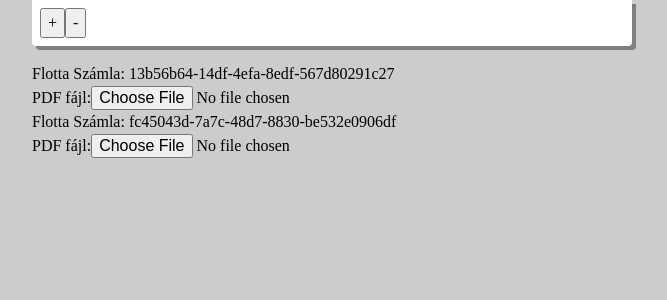
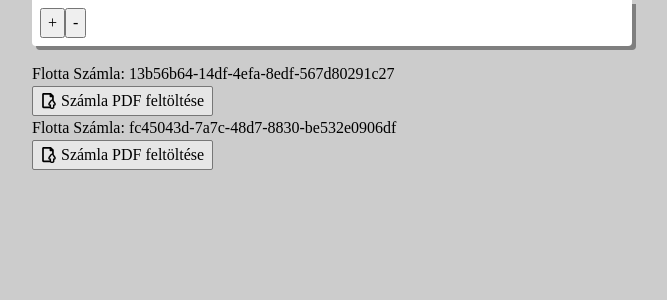
Before and after one commit to embee-dev/flotta-olvaso, a React (Vite) app: page / in a window 1280 px wide. Shown: the top 300 px of the page, without its empty margins (308-975 px from the left). Built offline with nearby package versions, Linux system fonts and the light colour scheme.

Commit message:
refactor Szamla Element, mark invalid PDF files, add CSS

```diff
--- a/src/App.css
+++ b/src/App.css
@@ -29,3 +29,46 @@ body {
     flex-grow: 1;
     flex-shrink: 0;
 }
+
+.flottaSzamlaElement {
+}
+.flottaSzamlaElement-invalid {
+    .flottaSzamlaElement-filename {
+        color: red;
+        text-decoration: line-through;
+    }
+}
+.flottaSzamlaElement-content {
+    display: flex;
+    align-items: center;
+    gap: 10px;
+}
+.flottaSzamlaElement-hidden {
+    position: absolute !important;
+    height: 1px;
+    width: 1px;
+    overflow: hidden;
+    clip: rect(1px, 1px, 1px, 1px);
+}
+.flottaSzamlaElement-hidden:is(:focus, :focus-within) + .flottaSzamlaElement-label {
+    outline: thin dotted;
+}
+
+.flottaButton {
+    display: inline-flex;
+    gap: 4px;
+    border: solid 1px #777;
+    border-radius: 2px;
+    padding: 2px 8px;
+    --brightness: 90%;
+    background-color: hsl(0, 0%, var(--brightness));
+    transition: background-color 200ms;
+    cursor: pointer;
+}
+.flottaButton:hover {
+    --brightness: 80%;
+}
+.flottaIcon {
+    display: inline-block;
+    width: 16px;
+}
--- a/src/App.jsx
+++ b/src/App.jsx
@@ -14,6 +14,7 @@ const szamlakSzama = 2;
 const szamlaInterFace = {
   sorszam: '',
   vegosszeg: 0,
+  invalid: false
 };
 const szamlaElemek = Array.from({ length: szamlakSzama }, (v, i) => {
   return createBlankSzamla();
@@ -67,11 +68,18 @@ function App() {
       if (sorszam && vegosszeg) {
         updateSzamlak((draft) => {
           const szamla = draft.find((a) => a.id === key);
+          szamla.invalid = false;
           szamla.vegosszeg = vegosszeg;
           szamla.sorszam = sorszam;
         });
       } else {
         alert(`Could not extract data from PDF file: "${fileName}"\nSelect another file!`);
+        updateSzamlak((draft) => {
+          const szamla = draft.find((a) => a.id === key);
+          szamla.invalid = true;
+          szamla.vegosszeg = szamlaInterFace.vegosszeg;
+          szamla.sorszam = szamlaInterFace.sorszam;
+        });
       }
     })();
   }
@@ -97,6 +105,7 @@ function App() {
             onFileSelect={printFile}
             id={szamla.id}
             key={szamla.id}
+            isInvalid={szamla.invalid}
             title={szamla.id}
           />
         ))}
--- a/src/SzamlaElement.jsx
+++ b/src/SzamlaElement.jsx
@@ -1,4 +1,10 @@
-export default function SzamlaElement({ id, title, onFileSelect }) {
+import copyIcon from '/icons/icon-copy.svg';
+import uploadIcon from '/icons/icon-upload.svg';
+
+import { useState } from 'react';
+
+export default function SzamlaElement({ id, title, isInvalid, onFileSelect }) {
+  const [fileName, setFileName] = useState(null);
   const inputId = `file-${id}`;
 
   function handleFileSelect(e) {
@@ -7,21 +13,26 @@ export default function SzamlaElement({ id, title, onFileSelect }) {
       return;
     }
     const uploadedFile = URL.createObjectURL(e.target?.files[0]);
-    const originalFileName = e.target?.files[0]?.name;
-    onFileSelect(uploadedFile, originalFileName, id);
+    setFileName(e.target?.files[0]?.name);
+    onFileSelect(uploadedFile, fileName, id);
   }
 
   return (
-    <article className="flottaSzamlaElement">
+    <article className={`flottaSzamlaElement${isInvalid ? ' flottaSzamlaElement-invalid' : ''}`}>
       <header className="flottaSzamlaElement-header">Flotta Számla: {title}</header>
       <section className="flottaSzamlaElement-content">
-        <label htmlFor={inputId}>PDF fájl:</label>
+        {isInvalid}
       <input
             id={inputId}
+            className="flottaSzamlaElement-hidden"
             type="file"
             accept=".pdf"
             onChange={handleFileSelect}
           />
+        <label className="flottaSzamlaElement-label flottaButton" htmlFor={inputId}>
+          <img className="flottaIcon" src={uploadIcon} alt="Feltöltés" title="Feltöltés" />Számla PDF feltöltése
+        </label>
+        {fileName && <span className="flottaSzamlaElement-filename">{fileName}</span>}
       </section>
     </article>
   );
```
Also changed, not shown: public/icons/icon-copy.svg (added), public/icons/icon-upload.svg (added). Lines whose indentation alone changed are shown as unchanged.
